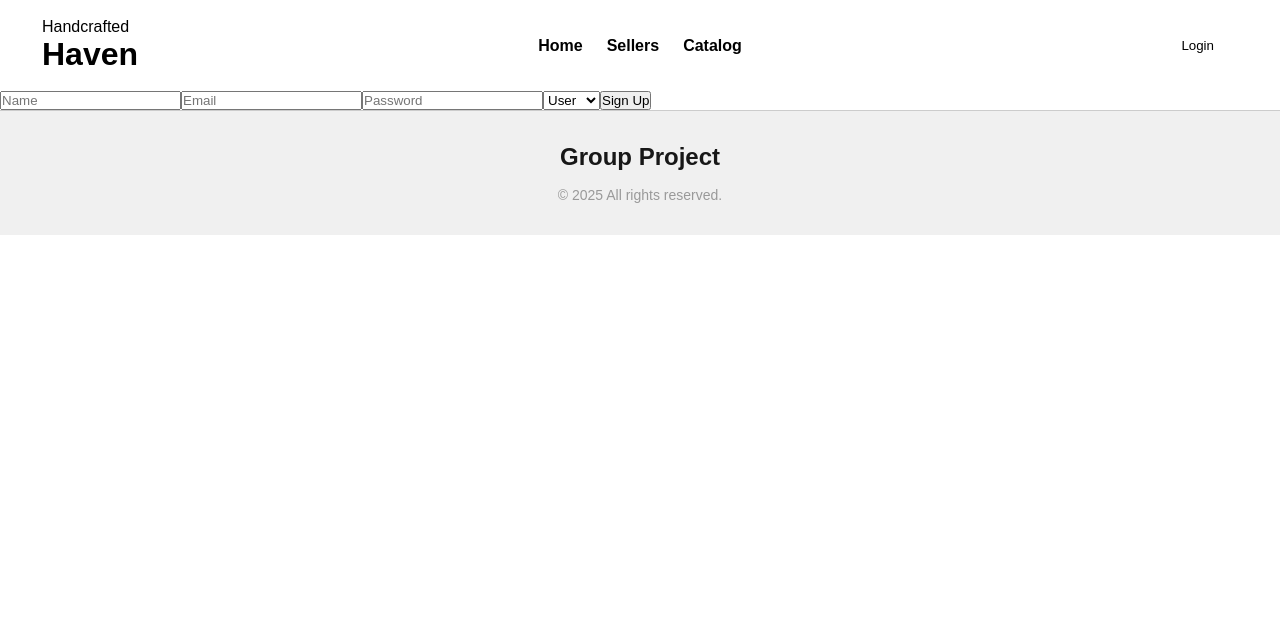
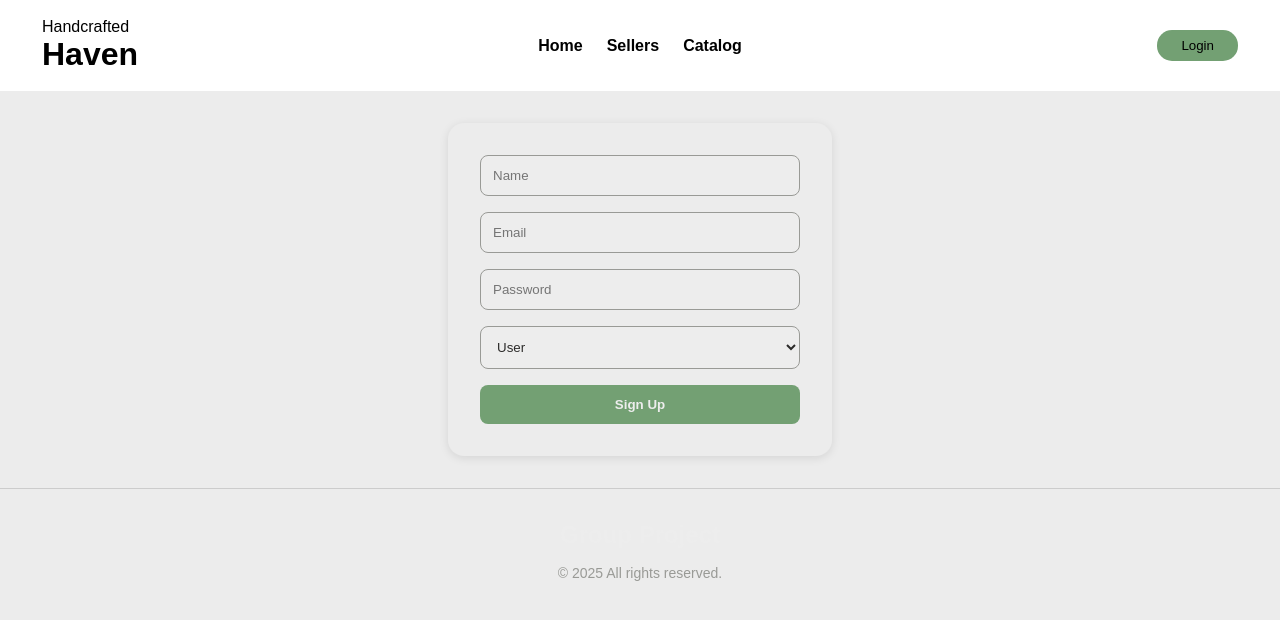
Before and after one commit to trystandj/WDD430-Group-Project, a Next.js app in the folder nextjs-dashboard/: page /signup in a window 1280 px wide. Shown: the top 620 px of the page. Built offline with nearby package versions, Linux system fonts and the light colour scheme.

Commit message:
Updated signup page

```diff
--- a/nextjs-dashboard/src/app/globals.css
+++ b/nextjs-dashboard/src/app/globals.css
@@ -336,3 +336,58 @@ footer p {
   font-size: 1.25rem;
   color: var(--secondary);
 }
+
+:root {
+  --background: #ececec;
+  --foreground: #ededed;
+  --primary: #73A073;
+  --secondary: #999a96;
+  --third: #eedb61;
+  --fourth: #ececec;
+  --fifth: #2c2b2a;
+}
+
+.formContainer {
+  background-color: var(--background);
+  color: var(--fifth);
+  display: flex;
+  flex-direction: column;
+  gap: 1rem;
+  padding: 2rem;
+  max-width: 24rem;
+  margin: 2rem auto;
+  border-radius: 1rem;
+  box-shadow: 0 2px 10px rgba(0, 0, 0, 0.1);
+}
+
+.formContainer input,
+.formContainer select {
+  padding: 0.75rem;
+  border: 1px solid var(--secondary);
+  border-radius: 0.5rem;
+  background-color: var(--foreground);
+  color: var(--fifth);
+}
+
+.formContainer input:focus,
+.formContainer select:focus {
+  outline: none;
+  border-color: var(--primary);
+  box-shadow: 0 0 5px var(--primary);
+}
+
+.formContainer button {
+  background-color: var(--primary);
+  color: var(--foreground);
+  border: none;
+  border-radius: 0.5rem;
+  padding: 0.75rem;
+  font-weight: bold;
+  cursor: pointer;
+  transition: background-color 0.2s ease-in-out;
+}
+
+.formContainer button:hover {
+  background-color: var(--third);
+  color: var(--fifth);
+}
--- a/nextjs-dashboard/src/app/signup/page.tsx
+++ b/nextjs-dashboard/src/app/signup/page.tsx
@@ -1,5 +1,7 @@
 "use client";
+
 import { useState } from "react";
+
 
 export default function SignupPage() {
   const [form, setForm] = useState({ name: "", email: "", password: "", role: "user" });
@@ -16,15 +18,32 @@ export default function SignupPage() {
   };
 
   return (
-    <form onSubmit={handleSubmit} className="p-6 flex flex-col gap-3 max-w-md mx-auto">
-      <input placeholder="Name" onChange={(e) => setForm({ ...form, name: e.target.value })} />
-      <input placeholder="Email" onChange={(e) => setForm({ ...form, email: e.target.value })} />
-      <input type="password" placeholder="Password" onChange={(e) => setForm({ ...form, password: e.target.value })} />
-      <select onChange={(e) => setForm({ ...form, role: e.target.value })}>
+    <form onSubmit={handleSubmit} className="formContainer">
+      <input
+        placeholder="Name"
+        value={form.name}
+        onChange={(e) => setForm({ ...form, name: e.target.value })}
+      />
+      <input
+        placeholder="Email"
+        type="email"
+        value={form.email}
+        onChange={(e) => setForm({ ...form, email: e.target.value })}
+      />
+      <input
+        type="password"
+        placeholder="Password"
+        value={form.password}
+        onChange={(e) => setForm({ ...form, password: e.target.value })}
+      />
+      <select
+        value={form.role}
+        onChange={(e) => setForm({ ...form, role: e.target.value })}
+      >
         <option value="user">User</option>
         <option value="seller">Seller</option>
       </select>
-      <button type="submit" className="bg-blue-600 text-white rounded p-2">Sign Up</button>
+      <button type="submit">Sign Up</button>
     </form>
   );
 }
```
